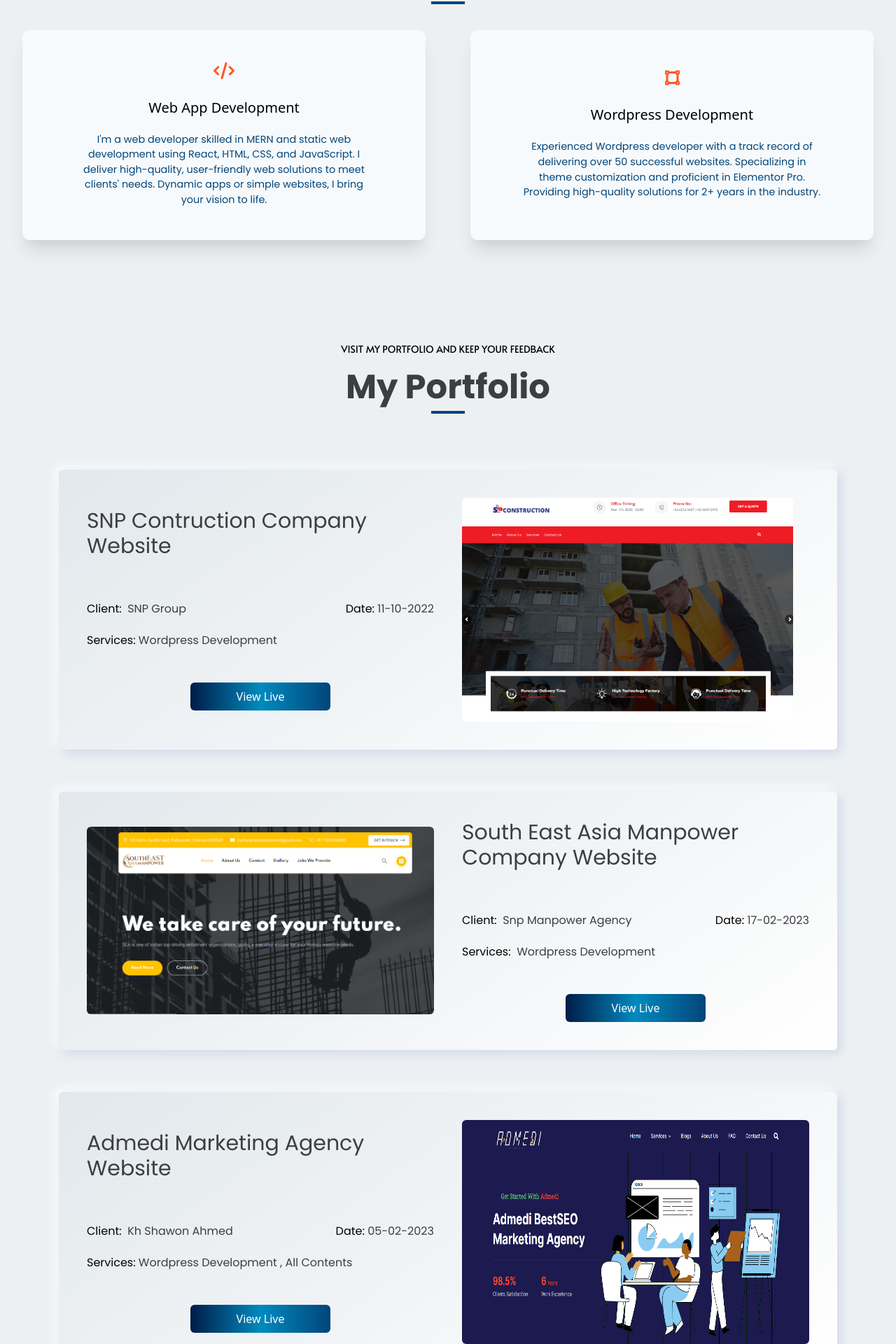
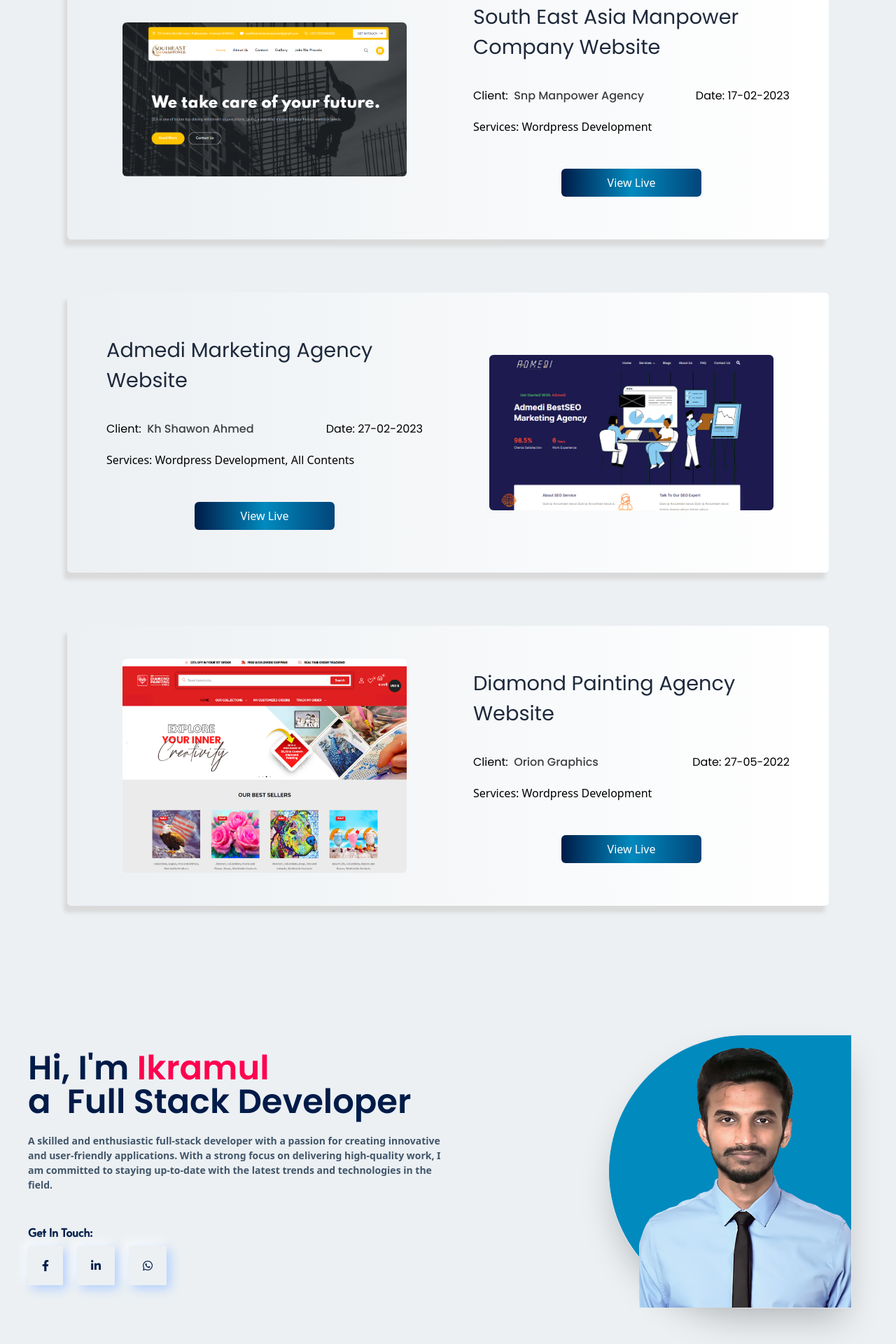
Before and after one commit to ikram3031/Portfolio, a React (Vite) app: page / in a window 1280 px wide. Shown: the part 760-2680 px from the top of the page at 70% size. Built offline with nearby package versions, Linux system fonts and the light colour scheme.

Commit message:
Portfolio section responsive

```diff
--- a/src/index.scss
+++ b/src/index.scss
@@ -203,12 +203,6 @@
 }
 
 
-/* Single portfolio */
-.single_portfolio {
-    background: linear-gradient(145deg, #e2e8ec, #ffffff);
-    box-shadow: 5px 5px 15px #D1D9E6, -5px -5px 15px #ffffff;
-}
-
 .btn {
     background: linear-gradient(to right, #001b48, #018abe, #02457a);
     /* background-color: #0c77f2; */
@@ -226,5 +220,4 @@
 
 .btn:hover {
     background: linear-gradient(to right, #0c77f2, #018abe, #1379cc);
-    ;
 }
--- a/src/pages/Home.jsx
+++ b/src/pages/Home.jsx
@@ -9,6 +9,7 @@
   return (
     <div className='home '>
       <div className='home_container '>
+        <PortfolioSection />
 
         {/* HEro section */}
         <Hero />
@@ -16,7 +17,7 @@
         {/* What DO I DO */}
         <WhatDoIDo />
 
-        <PortfolioSection />
+        {/* <PortfolioSection /> */}
       </div>
     </div>
   )
--- a/src/sections/PortfolioSection.jsx
+++ b/src/sections/PortfolioSection.jsx
@@ -1,13 +1,12 @@
 import React from 'react'
-import SinglePortfolio from './SinglePortfolio'
+import SinglePortfolio from './SinglePortfolio';
+import './Sections.scss'
 
 const PortfolioSection = () => {
     return (
-        <div className='w-90 mx-auto flex flex-col gap-5 justify-center items-center py-10'>
-            <span className='text-sm font-normal  font-alata'>
-                VISIT MY PORTFOLIO AND KEEP YOUR FEEDBACK
-            </span>
-            <h2 className='text-bl text-5xl font-bold font-pop '>
+        <div className='portfolio'>
+
+            <h2>
                 My Portfolio
                 <div className='underline'></div>
             </h2>
--- a/src/sections/Sections.scss
+++ b/src/sections/Sections.scss
@@ -328,7 +328,7 @@
                     text-align: center;
                 }
 
-                .what_para{
+                .what_para {
                     font-size: 0.9rem;
                     color: $medium;
                     padding-top: 1.25rem;
@@ -339,31 +339,34 @@
                 }
             }
         }
-        @media (max-width: 767px){
-            h4{
+
+        @media (max-width: 767px) {
+            h4 {
                 font-size: 2rem;
             }
-            .what_main{
+
+            .what_main {
                 max-width: 767px;
                 grid-template-columns: 1fr;
 
                 .what_left,
-                .what_right{
+                .what_right {
                     height: 400px;
                 }
             }
         }
 
-        @media (max-width: 1079px){
-            h4{
+        @media (max-width: 1079px) {
+            h4 {
                 font-size: 2rem;
             }
-            .what_main{
+
+            .what_main {
                 max-width: 1000px;
                 margin: 2rem 0;
 
                 .what_left,
-                .what_right{
+                .what_right {
                     margin: 0 auto;
                     height: 350px;
                     width: 90%;
@@ -377,6 +380,161 @@
 
 }
 
-@media (max-width: 768px){
+@media (max-width: 768px) {}
+
+// Portfolio Section
+.portfolio {
+    width: 90%;
+    margin:0 auto;
+    display: flex;
+    flex-direction: column;
+    justify-content: center;
+    align-items: center;
+    padding: 2rem 0;
+
+    h2 {
+        font-family: $alata;
+        font-size: 2.5rem;
+        font-weight: 500;
+        color: $black;
+    }
+}
+
+// Single Portfolio
+.single_portfolio {
+    // background-color: #f9fafb;
+    max-width: 1280px;
+    margin: 1rem auto;
+    padding: 1rem 2rem;
+    display: flex;
+    flex-direction: column;
+    gap: 1.25rem;
+    align-items: center;
+
+    .single1 {
+        display: flex;
+        gap: 2.5rem;
+        align-items: center;
+        padding: 2.5rem;
+        background: linear-gradient(to right, rgb(236, 240, 243), #fff);
+        border-radius: 0.375rem;
+        margin-top: 1rem;
+        margin-bottom: 2.5rem;
+        box-shadow: -5px 10px 5px rgb(218, 218, 218);
+        border: 1x solid rgb(218, 218, 218);
+        height: 400px;
+
+        .single_left,
+        .single_right {
+            width: 50%;
+            padding: 1rem 1rem;
+
+            img {
+                height: auto;
+                margin: 0 auto;
+                width: 90%;
+                object-fit: cover;
+                border-radius: 0.375rem;
+            }
+
+
+            h5 {
+                font-family: 'Poppins', sans-serif;
+                font-size: 1.8rem;
+                color: #1e293b;
+                font: 600;
+            }
+
+            .single_details {
+                display: flex;
+                justify-content: space-between;
+                align-items: center;
+                margin-top: 1rem;
+
+                .single_topic {
+                    font-family: 'Poppins', sans-serif;
+                    font-size: 1rem;
+                    font-weight: 400;
+                    padding-top: 1.25rem;
+                    padding-bottom: 1.25rem;
+
+                    span {
+                        font-weight: 500;
+                        color: $black;
+                    }
+                }
+
+                a {
+                    text-decoration: none;
+                }
+            }
+        }
+    }
+}
+
+// -------------------------------------
+
+@media (max-width: 600px) {
+    .single_portfolio {
+        max-width: 480px;
+        margin: 0 auto;
+        padding: 0.5rem;
+        .single1 {
+            flex-direction: column;
+            align-items: center;
+            max-width: 360px;
+            margin: 0 auto;
+            height: auto;
+            padding: 1rem 5px;
+
+            .single_left,
+            .single_right {
+                width: 90%;
+                padding: 1rem 5px;
+
+                h5{
+                    font-size: 25px;
+                }
+
+                img{
+                    height: 400px;
+                    // object-fit: cover;
+                }
+            }
+        }
+    }
 
 }
+
+@media (max-width: 768px) {
+    .single_portfolio {
+        max-width: 600px;
+        margin: 0 auto;
+        padding: 0.5rem;
+
+        .single1 {
+            flex-direction: column;
+            align-items: center;
+            max-width: 650px;
+            margin: 0 auto;
+            height: auto;
+            padding: 1rem 5px;
+
+            .single_left,
+            .single_right {
+                width: 100%;
+                padding: 1rem;
+
+                h5{
+                    font-size: 30px;
+                }
+
+                img{
+                    height: 400px;
+                    // object-fit: cover;
+                }
+            }
+        }
+    }
+
+}
--- a/src/sections/SinglePortfolio.jsx
+++ b/src/sections/SinglePortfolio.jsx
@@ -2,169 +2,178 @@
 import Img from '../uploads/southeast.png';
 import Img2 from '../uploads/admedi.png';
 import Img3 from '../uploads/snpcons.png';
+import Img4 from '../uploads/diamond.png';
 import { Link } from 'react-router-dom';
+import './Sections.scss';
 
 const SinglePortfolio = () => {
     return (
-        <div className='bg-bg mx-auto p-5  flex flex-col gap-5 items-center '>
+        <div className='single_portfolio'>
 
-            {/* Single Portfolio Version 2*/}
-            <div className="flex gap-10 items-center p-10 bg-port single_portfolio rounded-md my-10">
+            {/* Single Portfolio 1*/}
+            <div className="single1">
 
                 {/* Left */}
-                <div className='w-1/2'>
-                    <span className='font-pop text-3xl text-bl'>
+                <div className='single_left'>
+                    <h5>
                         SNP Contruction Company Website
+                    </h5>
+
+                    {/* Details */}
+                    <div className="single_details">
+                        <div className='single_topic'>
+                            Client: &nbsp;
+                            <span>SNP Group</span>
+                        </div>
+                        <div className='font-pop text-base font-normal py-5'>
+                            Date:&nbsp;
+                            <span >11-10-2022</span>
+                        </div>
+                    </div>
+                    <span className='single_topic'>
+                        Services:&nbsp;
+                        <span>Wordpress Development </span>
                     </span>
 
 
-                    <div className="flex justify-between align-center mt-10">
-                        <span className='font-pop text-base font-normal py-5'>
-                            Client: &nbsp;
-                            <span className='text-bl'>SNP Group</span>
-                        </span>
-                        <span className='font-pop text-base font-normal py-5'>
-                            Date:&nbsp;
-                            <span className='text-bl'>11-10-2022</span>
-                        </span>
-                    </div>
-                    <span className='font-pop text-base font-normal py-5 mb-10'>
-                        Services:&nbsp;
-                        <span className='text-bl'>Wordpress Development </span>
-                    </span>
-
-
-                    <Link to='http://snpconstruction.org/' className="pt-5 cursor-pointer w-1/4 mx-auto ">
+                    <a href='http://snpconstruction.org/'>
                         <span className='btn'
                         >
                             View Live
                         </span>
-                    </Link>
+                    </a>
                 </div>
 
                 {/* Right */}
-                <div className='w-1/2'>
-                    <img className='h-80 w-auto rounded-md' src={Img3} alt="" />
+                <div className='single_right'>
+                    <img src={Img3} alt="" />
                 </div>
+
             </div>
 
-            {/* Single Portfolio */}
-            <div className="flex gap-10 items-center p-10 bg-port single_portfolio rounded-md ">
+            {/* Single Portfolio 2*/}
+            <div className="single1">
+
                 {/* left */}
-                <div className='w-1/2'>
-                    <img className='h-92 w-60px object-contain rounded-md' src={Img} alt="" />
+                <div className='single_right'>
+                    <img src={Img} alt="" />
                 </div>
 
                 {/* Right */}
-                <div className='w-1/2'>
-                    <span className='font-pop text-3xl text-bl '>
+                <div className='single_left'>
+                    <h5>
                         South East Asia Manpower Company Website
+                    </h5>
+
+                    {/* Details */}
+                    <div className="single_details">
+                        <div className='single_topic'>
+                            Client: &nbsp;
+                            <span>Snp Manpower Agency </span>
+                        </div>
+                        <div className='font-pop text-base font-normal py-5'>
+                            Date:&nbsp;
+                            <span >17-02-2023</span>
+                        </div>
+                    </div>
+                    <span className='single_topic'>
+                        Services:&nbsp;
+                        <span>Wordpress Development </span>
                     </span>
 
 
-                    <div className="flex justify-between align-center mt-10">
-                        <span className='font-pop text-base font-normal py-5 '>
-                            Client: &nbsp;
-                            <span className='text-bl'>Snp Manpower Agency </span>
-                        </span>
-                        <span className='font-pop text-base font-normal py-5'>
-                            Date:&nbsp;
-                            <span className='text-bl'>17-02-2023</span>
-                        </span>
-                    </div>
-                    <span className='font-pop text-base font-normal py-5 mb-10'>
-                        Services:&nbsp;
-                        <span className='text-bl'> Wordpress Development</span>
-                    </span>
-
-
-                    <Link to='https://southeastasiamanpower.com/' className="pt-5 cursor-pointer w-1/4 mx-auto">
+                    <a href='https://southeastasiamanpower.com/'>
                         <span className='btn'
                         >
                             View Live
                         </span>
-                    </Link>
+                    </a>
                 </div>
+
             </div>
 
-            {/* Single Portfolio Version 2*/}
-            <div className="flex gap-10 items-center p-10 bg-port single_portfolio rounded-md my-10">
+            {/* Single Portfolio 3*/}
+            <div className="single1">
 
                 {/* Left */}
-                <div className='w-1/2'>
-                    <span className='font-pop text-3xl text-bl'>
+                <div className='single_left'>
+                    <h5>
                         Admedi Marketing Agency Website
+                    </h5>
+
+                    {/* Details */}
+                    <div className="single_details">
+                        <div className='single_topic'>
+                            Client: &nbsp;
+                            <span>Kh Shawon Ahmed</span>
+                        </div>
+                        <div className='font-pop text-base font-normal py-5'>
+                            Date:&nbsp;
+                            <span >27-02-2023</span>
+                        </div>
+                    </div>
+                    <span className='single_topic'>
+                        Services:&nbsp;
+                        <span>Wordpress Development, All Contents </span>
                     </span>
 
 
-                    <div className="flex justify-between align-center mt-10">
-                        <span className='font-pop text-base font-normal py-5'>
-                            Client: &nbsp;
-                            <span className='text-bl'>Kh Shawon Ahmed</span>
-                        </span>
-                        <span className='font-pop text-base font-normal py-5'>
-                            Date:&nbsp;
-                            <span className='text-bl'>05-02-2023</span>
-                        </span>
-                    </div>
-                    <span className='font-pop text-base font-normal py-5 mb-10'>
-                        Services:&nbsp;
-                        <span className='text-bl'>Wordpress Development , All Contents </span>
-                    </span>
-
-
-                    <Link to='https://admedi.net/' className="pt-5 cursor-pointer w-1/4 mx-auto ">
+                    <a href='https://admedi.net/'>
                         <span className='btn'
                         >
                             View Live
                         </span>
-                    </Link>
+                    </a>
                 </div>
 
                 {/* Right */}
-                <div className='w-1/2'>
-                    <img className='h-80 w-auto rounded-md' src={Img2} alt="" />
+                <div className='single_right'>
+                    <img src={Img2} alt="" />
                 </div>
+
             </div>
 
-            {/* Single Portfolio */}
-            <div className="flex gap-10 items-center p-10 bg-port single_portfolio rounded-md ">
+            {/* Single Portfolio 4*/}
+            <div className="single1">
+
                 {/* left */}
-                <div className='w-1/2'>
-                    <img className='h-92 w-60px object-contain rounded-md' src={Img} alt="" />
+                <div className='single_right'>
+                    <img src={Img4} alt="" />
                 </div>
 
                 {/* Right */}
-                <div className='w-1/2'>
-                    <span className='font-pop text-3xl text-bl '>
+                <div className='single_left'>
+                    <h5>
                         Diamond Painting Agency Website
+                    </h5>
+
+                    {/* Details */}
+                    <div className="single_details">
+                        <div className='single_topic'>
+                            Client: &nbsp;
+                            <span>Orion Graphics</span>
+                        </div>
+                        <div className='font-pop text-base font-normal py-5'>
+                            Date:&nbsp;
+                            <span >27-05-2022</span>
+                        </div>
+                    </div>
+                    <span className='single_topic'>
+                        Services:&nbsp;
+                        <span>Wordpress Development </span>
                     </span>
 
 
-                    <div className="flex justify-between align-center mt-10">
-                        <span className='font-pop text-base font-normal py-5 '>
-                            Client: &nbsp;
-                            <span className='text-bl'>Diamond Painting </span>
-                        </span>
-                        <span className='font-pop text-base font-normal py-5'>
-                            Date:&nbsp;
-                            <span className='text-bl'>07-03-2022</span>
-                        </span>
-                    </div>
-                    <span className='font-pop text-base font-normal py-5 mb-10'>
-                        Services:&nbsp;
-                        <span className='text-bl'> Wordpress Development</span>
-                    </span>
-
-
-                    <Link to='https://mydiamondpaintingstore.com/' className="pt-5 cursor-pointer w-1/4 mx-auto">
+                    <a href='https://mydiamondpaintingstore.com/'>
                         <span className='btn'
                         >
                             View Live
                         </span>
-                    </Link>
+                    </a>
                 </div>
+
             </div>
+
         </div>
     )
 }
```
Also changed, not shown: src/uploads/admedi.png, src/uploads/diamond.png.
